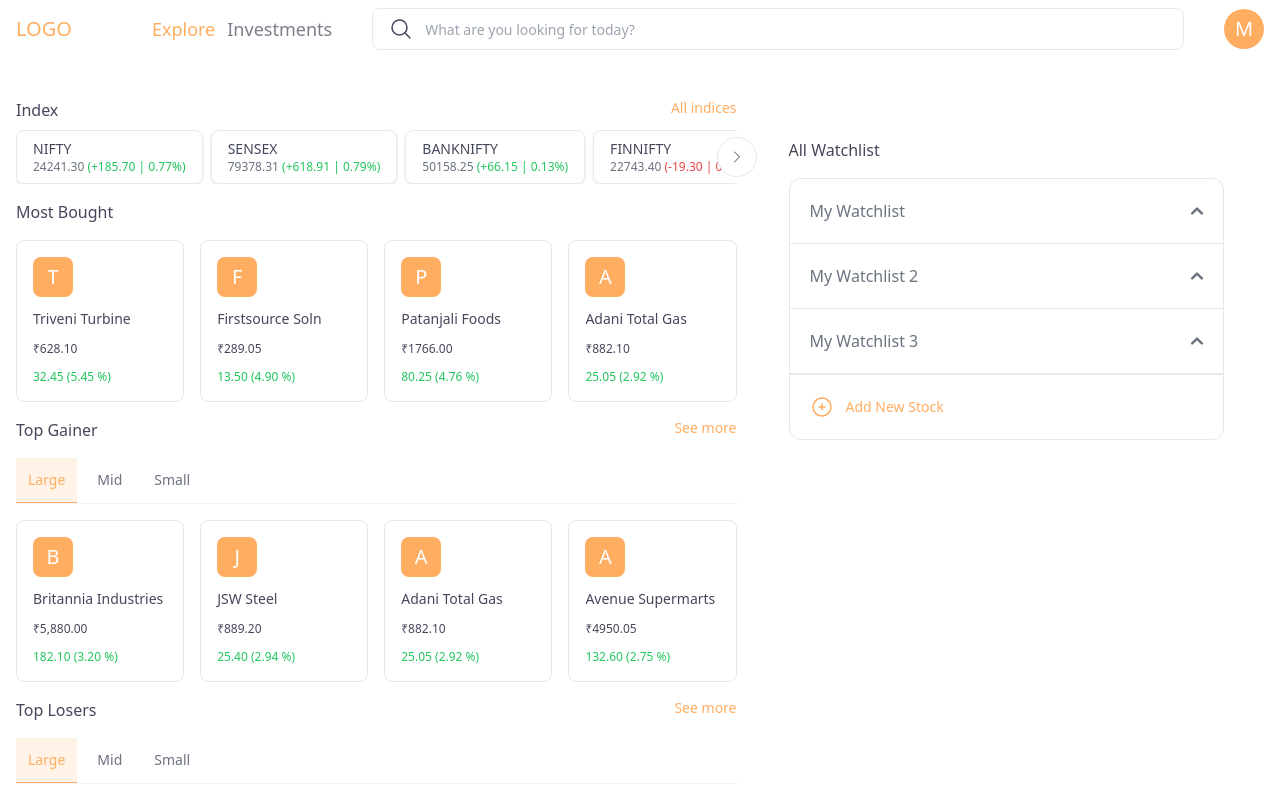
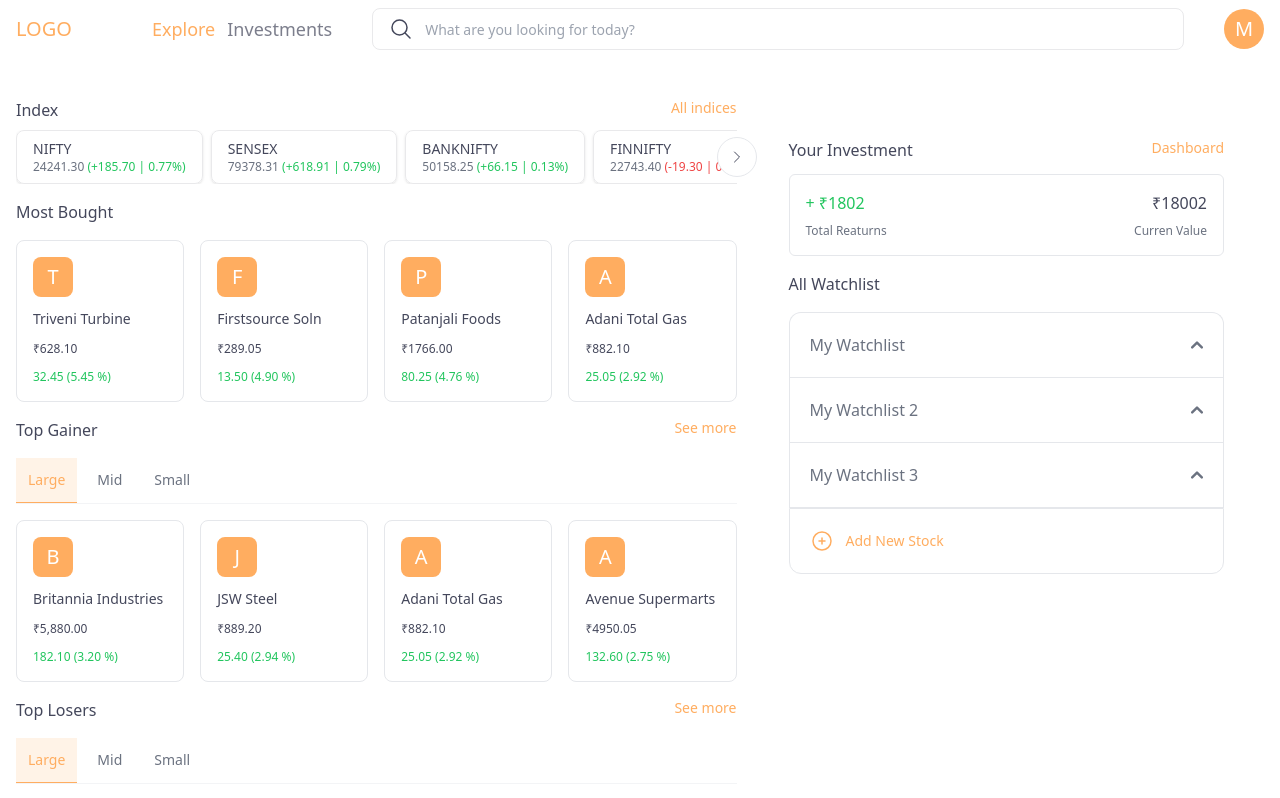
Before and after one commit to mohit-meritorious/trade-front-end, a React (Create React App) app: page /stock/explore in a window 1280 px wide. Shown: the top 798 px of the page. Built offline with nearby package versions, Linux system fonts and the light colour scheme.

Commit message:
investment card added

```diff
--- a/src/components/Header/index.jsx
+++ b/src/components/Header/index.jsx
@@ -27,7 +27,9 @@
     <section className="py-2">
       <div ref={headerRef} className="container">
         <div className="flex items-center justify-between gap-10">
-          <div className="text-xl text-primary-500">LOGO</div>
+          <Link className="text-xl text-primary-500" to={"/stock/explore"}>
+            LOGO
+          </Link>
           <nav>
             <ul className="flex ml-10 space-x-3">
               {MENU_ITEMS.map((menuItem) => (
--- a/src/components/ui/Modal/CreateWatchlistModal.jsx
+++ b/src/components/ui/Modal/CreateWatchlistModal.jsx
@@ -7,7 +7,7 @@
     <div className="w-full space-y-10">
       <ModalHeader heading={"Create New Watchlist"} />
 
-      <form className="space-y-10 ">
+      <form className="space-y-10">
         <Input placeholder={"Enter Name"} />
         <button className="w-full py-2 text-white rounded-md bg-primary-500">
           CREATE
--- a/src/pages/StockExplore.jsx
+++ b/src/pages/StockExplore.jsx
@@ -4,6 +4,7 @@
 import TopLosersOrGainer from "../components/TopLosersOrGainer";
 import WatchLists from "../components/WatchLists";
 import MostBought from "../components/MostBought";
+import { Link } from "react-router-dom";
 
 const GAINERS = {
   large: [
@@ -129,7 +130,31 @@
           data={LOSERS}
         ></TopLosersOrGainer>
       </div>
-      <div className="w-5/12 p-10 ">
+      <div className="w-5/12 p-10 space-y-4 ">
+        <div className="space-y-3">
+          <div className="flex">
+            <h2 className="grow">Your Investment</h2>
+            <Link
+              to={"/stock/investment"}
+              className="text-sm transition-all duration-300 text-primary-500 underline-offset-0 hover:underline hover:underline-offset-4"
+            >
+              Dashboard
+            </Link>
+          </div>
+          <Link
+            to={"/stock/investment"}
+            className="flex justify-between p-4 border border-gray-200 rounded-md"
+          >
+            <div className="space-y-2 ">
+              <div className="text-green-500">+ ₹1802</div>
+              <div className="text-xs text-gray-500">Total Reaturns</div>
+            </div>
+            <div className="space-y-2 text-right">
+              <div>₹18002</div>
+              <div className="text-xs text-gray-500">Curren Value</div>
+            </div>
+          </Link>
+        </div>
         <WatchLists />
       </div>
     </div>
```
